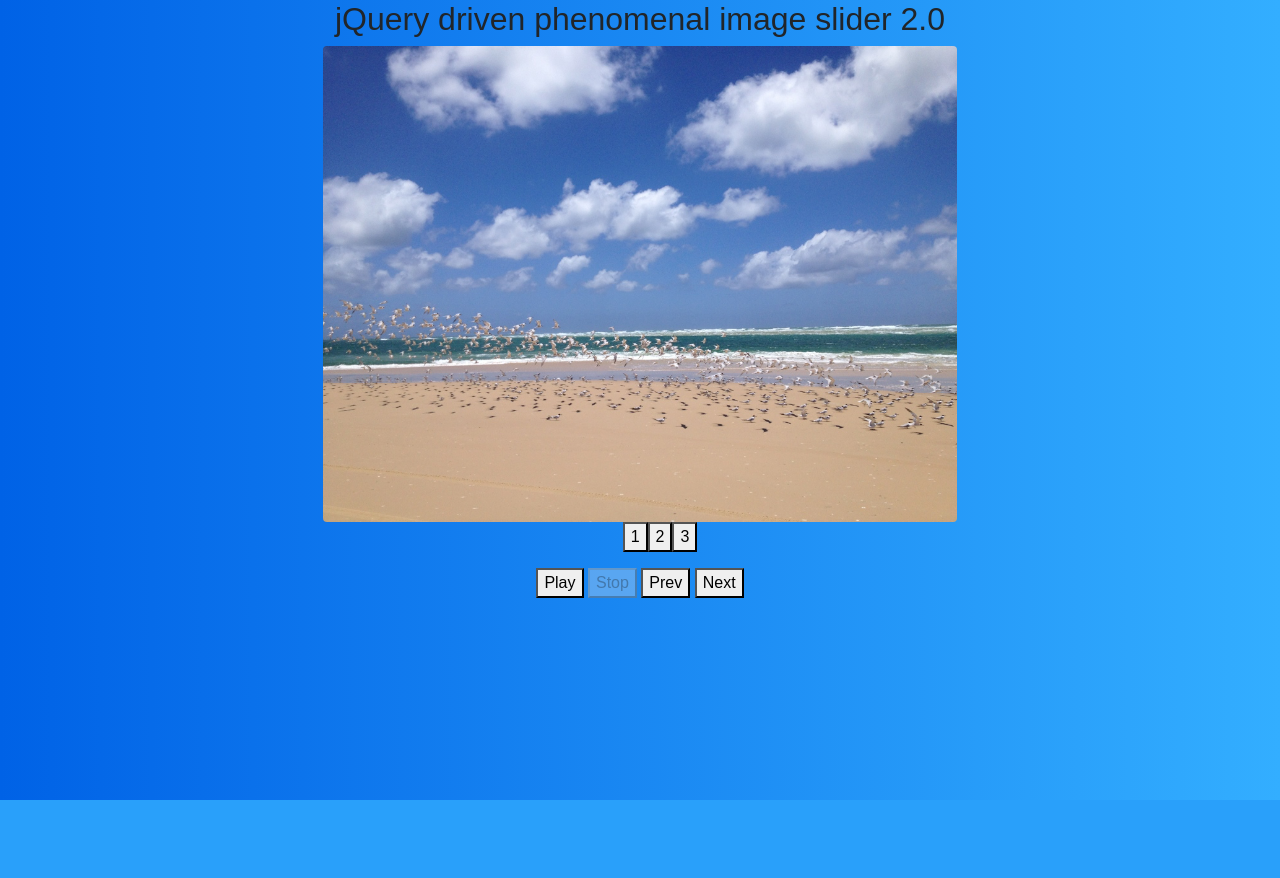
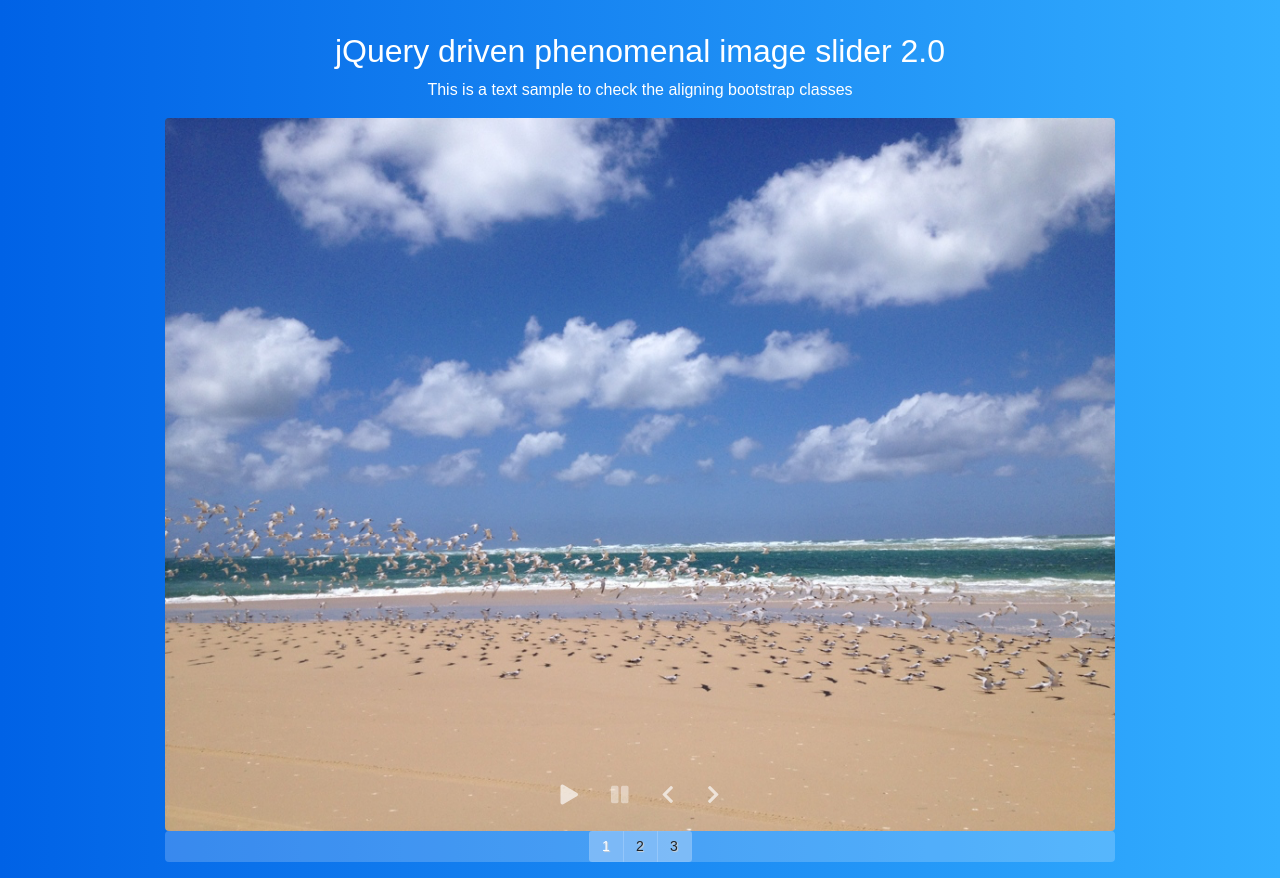
Before and after one commit to FiPie/photoUploadGallery, a PHP site: page /show.php in a window 1280 px wide. Before the commit the page ends 800 px from the top, so only its background shows below. Run offline with PHP 8.4, Linux system fonts and the light colour scheme; some libraries are stand-ins or nearby versions.

Commit message:
upgraded JavaScript image slider wired to the PHP 'back-end'

```diff
--- a/css/style.css
+++ b/css/style.css
@@ -5,28 +5,81 @@ body {
   font-size: 1em;
   background: #007bff;
   background: linear-gradient(to right, #0062E6, #33AEFF);
+}
 
-}
-.fluid-container {
-  overflow: hidden;
-  margin: auto;
-}
 h2 {
   text-align: center;
 }
- .pager {
-   text-align: center;
- }
-.pagerButtons {
-  display: inline;
-}
+
 .buttons {
   margin: auto;
   text-align: center;
 }
+
+.rounded-lg {
+  border-radius: 1rem;
+}
+
+.slider-container {
+  position: relative;
+  overflow: hidden;
+}
+
+.toolbar-container {
+  position: absolute;
+  left: 50%;
+  top: 95%;
+  transform: translate(-50%, -50%);
+  z-index: 100;
+}
+
+.toolicons {
+  color: rgba(255, 255, 255, 0.65);
+}
+
+.toolicons:hover {
+  color: rgba(255, 255, 255, 0.99);
+  text-shadow: 1px 1px 25px white;
+}
+
+.pagination-container {
+  overflow: hidden;
+}
+
+.pagination-container>ul {
+  width: inherit;
+}
+
+.pagination>li a {
+  min-width: 2.5em;
+  text-align: center;
+  text-shadow: 1px 1px 1px lightgrey;
+  background-color: rgba(160, 203, 248, 0.6);
+  border-color: rgba(160, 203, 248, 0.09);
+}
+
+.pagination {
+  background-color: rgba(255, 255, 255, 0.2);
+}
+
+.activated a {
+  background-color: rgba(160, 203, 248, 0.6) !important;
+  text-shadow: none;
+  color: white !important;
+  border-color: rgba(160, 203, 248, 0.1) !important;
+  z-index: 10;
+}
+
+.pagination>li a:hover {
+  background-color: rgba(160, 203, 248, 0.6) !important;
+  text-shadow: none;
+  color: white !important;
+  border-color: rgba(160, 203, 248, 0.1) !important;
+  z-index: 10;
+}
+
+
+
 .file-upload input[type='file'] {
   display: none;
 }
-.rounded-lg {
-  border-radius: 1rem;
-}
--- a/js/slider.js
+++ b/js/slider.js
@@ -1,49 +1,71 @@
 var images = imageArray;
 //console.log(images);
 var current = 0;
-var imageWidth, imageHeight, timeout, imageRatio, nextImg, allImagesWidth;
-
+var imageWidth, imageHeight, timeout, allImagesWidth;
 
 //Onload initial setup
 $(function() {
-  //Initial normalized image width of approximately 49.5% of the user view port width
-  imageWidth = 49.5;
-  $('body').append("<img class='rounded' id='sampleImg' src='images/" + images[0] + "'>");
-  //The first image sets the height standard for the other images
-  $('#sampleImg').width(imageWidth + 'vw');
+
+  //Initial setup of images size
+  setImagesSize();
+  //Next we're loading all the images
+  loadImages();
+  //The slider will adjust its size to the window resizing event
+  $(window).resize(function() {
+    setImagesSize();
+  });
+});
+
+function setImagesSize() {
+  //Attempt to fastforward the current animation (if running) to it's next complete step and then continues
+  if ($('.images').is(':animated')) {
+    console.log('.images is animated');
+    $('.images').stop(true, true);
+  }
+
+  //Normalized images width equal to the column element width
+  imageWidth = $('.slider-container').width();
+  $('.images').append("<img id='sampleImg' src='images/" + images[0] + "'>");
+  //The sample image sets the height standard for the other images
+  $('#sampleImg').width(imageWidth);
   $('#sampleImg').on('load', function() {
     imageWidth = $('#sampleImg').width();
     imageHeight = $('#sampleImg').height();
-    console.log('sample imageWidth:'+imageWidth);
-    allImagesWidth = ((imageWidth * images.length)+(1));
-    console.log('allImagesWidth: '+allImagesWidth);
+    allImagesWidth = ((imageWidth * images.length));
+    //Styling of the image slider elements
+    $('.slider-container').css({
+      'width': imageWidth,
+      'height': imageHeight
+    });
+    $('.pagination-container').css({
+      'width': imageWidth
+    });
+    $('.images').css({
+      'width': allImagesWidth,
+      'height': imageHeight
+    });
+    $('.image').css({
+      'width': imageWidth,
+      'height': imageHeight
+    });
     //After setting the standards, the sample image is removed
     $('#sampleImg').remove();
-    //Next we're loading all the images
-    loadImages();
   });
-});
+  //This beautiful line of code below will make the resizing of the currently displayed image (animated or not) keep up with the window resizing event, even if caught in the middle of the animation
+  $('.images').css({
+    'margin-left': -(current * imageWidth)
+  });
+}
 
 function loadImages() {
   for (var i = 0; i < images.length; i++) {
+    // Produces the img elements with sources pointing to the images
     var img = "<img class='image rounded' id='i" + (i + 1) + "' src='images/" + images[i] + "'>";
     $('.images').append(img);
-    var li = "<li class='pagerButtons'><button onclick='goToPage(" + i + ")'>" + (i + 1) + "</button></li>";
+    // Produces the pagination buttons to the coresponding images
+    var li = "<li id='" + (i + 1) + "' class='page-item col-sm-0.5 col-xs-0.25'><a class='page-link' onclick='goToPage(" + i + ")'>" + (i + 1) + "</a></li>";
     $('.pagerList').append(li);
   }
-  //Styling of the image slider elements
-  $('.fluid-container').css({
-    'width': imageWidth,
-    'height': imageHeight
-  });
-  $('.images').css({
-    'width': allImagesWidth,
-    'height': imageHeight
-  });
-  $('.image').css({
-    'width': imageWidth,
-    'height': imageHeight
-  });
 
   //Initial configuration of button events
   $('#stop').prop('disabled', true);
@@ -51,12 +73,14 @@ function loadImages() {
   $('#play').on('click', play);
   $('#prev').on('click', prev);
   $('#next').on('click', next);
-  //play();
+  $('#1').addClass('activated');
 }
 
 function prev() {
   current = (current - 1 + images.length) % images.length;
   console.log('prev() current:' + current);
+  $('.activated').removeClass('activated');
+  $('#' + (current + 1)).addClass('activated');
   $('.images').animate({
     'margin-left': -(current * imageWidth)
   }, 800, 'swing');
@@ -65,8 +89,8 @@ function prev() {
 function next() {
   current = (current + 1 + images.length) % images.length;
   console.log('next() current:' + current);
-  console.log('next() -(current * imageWidth):' + (current * imageWidth));
-  console.log('next() current image width):' + $('#i'+(current+1)).width());
+  $('.activated').removeClass('activated');
+  $('#' + (current + 1)).addClass('activated');
   $('.images').animate({
     'margin-left': -(current * imageWidth)
   }, 800, 'swing');
@@ -79,11 +103,11 @@ function play() {
   $('#play').off();
   $('#stop').off();
 
-  $('#stop').on('click', stop);
+  $('#stop').on('click', pause);
   timeout = setInterval('next()', 2000);
 }
 
-function stop() {
+function pause() {
   $('.images').stop(true, true);
   $('#stop').off();
   $('#stop').prop('disabled', true);
@@ -99,6 +123,8 @@ function goToPage(number) {
   $('.images').stop(true, true);
   $('.images').animate({
     'margin-left': -(current * imageWidth)
-  }, 800, 'swing');
+  }, 600, 'swing');
+  $('.activated').removeClass('activated');
+  $('#' + (current + 1)).addClass('activated');
   console.log('goToPage() current=' + current);
 };
--- a/show.php
+++ b/show.php
@@ -15,23 +15,40 @@
     </head>
     <body>
 
-        <h2>jQuery driven phenomenal image slider 2.0 </h2>
+      <div class="container">
 
-        <div class="fluid-container">
-            <div class="images"></div>
+        <div class="row mt-3 pt-3 text-justify text-white">
+          <div class="col-md-10 col-sm-11 col-xs-12 mx-auto px-0">
+            <h2 class="display-5">jQuery driven phenomenal image slider 2.0 </h2>
+            <p class="text-center"> This is a text sample to check the aligning bootstrap classes</p>
+          </div>
         </div>
 
-        <div class="pager">
-            <ul class="pagerList"></ul>
+        <div class="row">
+          <div class="col-md-10 col-sm-11 col-xs-12 mx-auto px-0 slider-container">
+            <div class="images">
+            </div>
+            <div class="btn-toolbar toolbar-fixed-bottom toolbar-container mx-auto">
+              <div class="btn-group">
+                <button id="play" class="btn btn-lg"> <i class="toolicons fas fa-play"></i> </button>
+                <button id="stop" class="btn btn-lg"> <i class="toolicons fas fa-pause"></i> </button>
+                <button id="prev" class="btn btn-lg"> <i class="toolicons fas fa-chevron-left"></i> </button>
+                <button id="next" class="btn btn-lg"> <i class="toolicons fas fa-chevron-right"></i> </button>
+              </div>
+            </div>
+          </div>
         </div>
 
-        <div class="buttons">
-            <button id="play">Play</button>
-            <button id="stop">Stop</button>
-            <button id="prev">Prev</button>
-            <button id="next">Next</button>
+        <div class="row">
+          <div class="col-md-10 col-sm-11 col-xs-12 mx-auto px-0 pagination-container">
+            <nav class="" aria-label="Page navigation">
+              <ul class="row pagination pagination-sm justify-content-center mx-0 pagerList">
+              </ul>
+            </nav>
+          </div>
         </div>
 
+      </div>
 
 
         <script type="text/javascript">
@@ -40,6 +57,8 @@
             imageArray.splice(0, 2);
             console.log(imageArray);
         </script>
+
         <script src="js/slider.js"></script>
+
     </body>
 </html>
```
Lines whose indentation alone changed are shown as unchanged.
